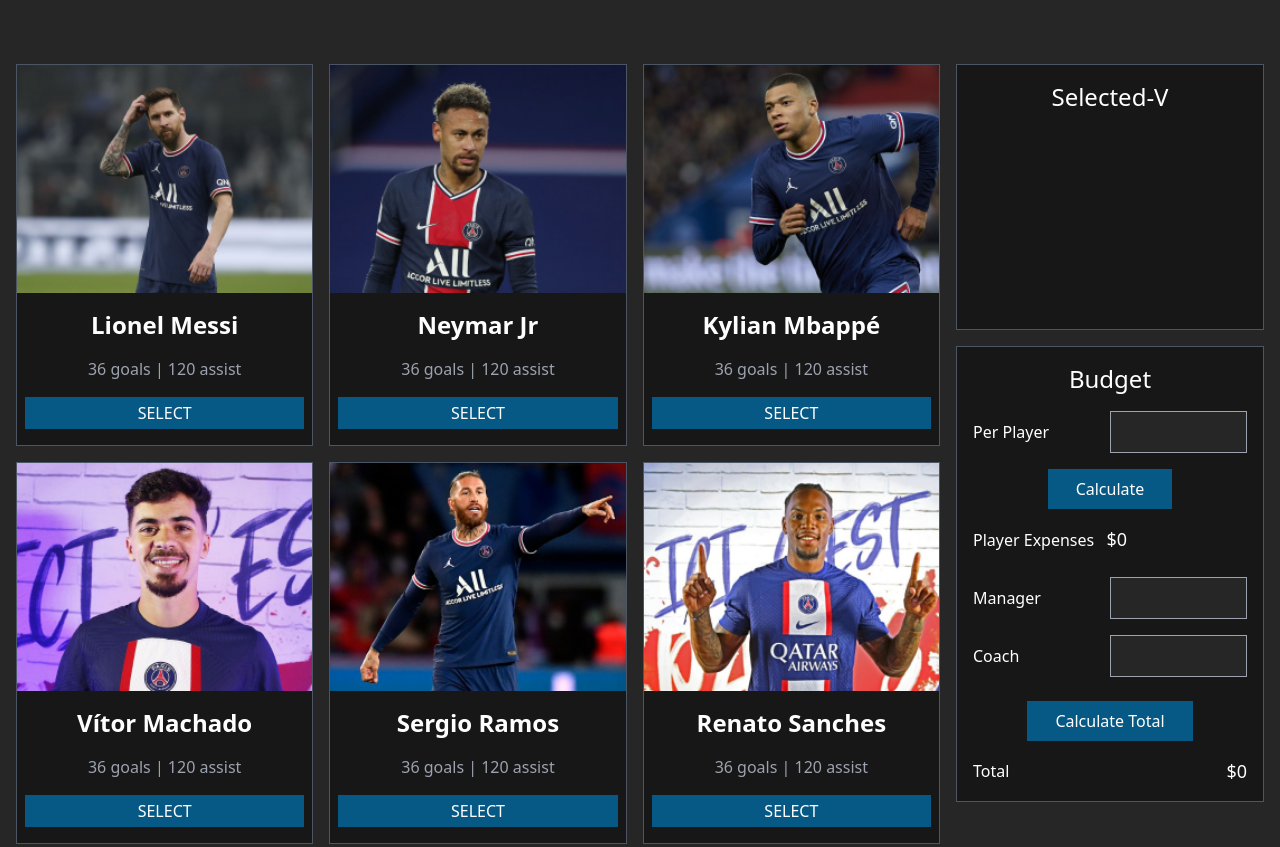
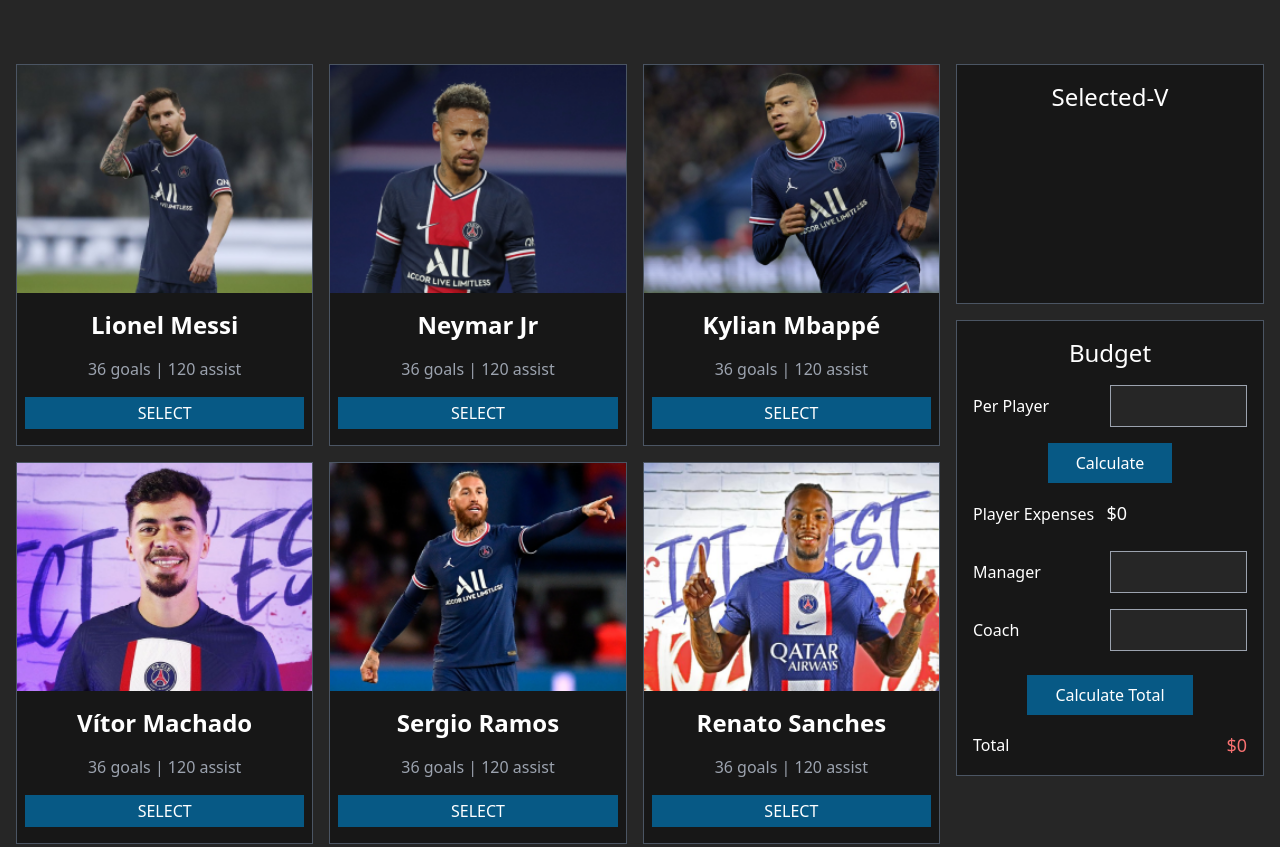
Before and after one commit to tahsinkarim/football-manager, a plain HTML site: page index.html in a window 1280 px wide. Shown: the part 360-1207 px from the top of the page. Drawn offline with nearby package versions, Linux system fonts and the light colour scheme.

Commit message:
Updated selected list style

```diff
--- a/index.html
+++ b/index.html
@@ -146,10 +146,12 @@
         </div>
         <div class="text-white lg:w-1/4">
           <div class="card bg-neutral-900 border border-gray-600">
-            <h2 class="text-center text-2xl font-medium my-4">Selected-V</h2>
+            <h2 class="text-center text-2xl font-medium mt-4 mb-10">
+              Selected-V
+            </h2>
             <ol
               id="selected-list"
-              class="list-decimal pl-10 min-h-[200px]"
+              class="list-decimal pl-10 min-h-[150px]"
             ></ol>
           </div>
           <div
@@ -201,7 +203,9 @@
               </button>
               <div class="flex justify-between items-center">
                 <p>Total</p>
-                <p class="font-medium text-lg">$<span id="total">0</span></p>
+                <p class="font-medium text-lg text-red-400">
+                  $<span id="total">0</span>
+                </p>
               </div>
             </div>
           </div>
```
